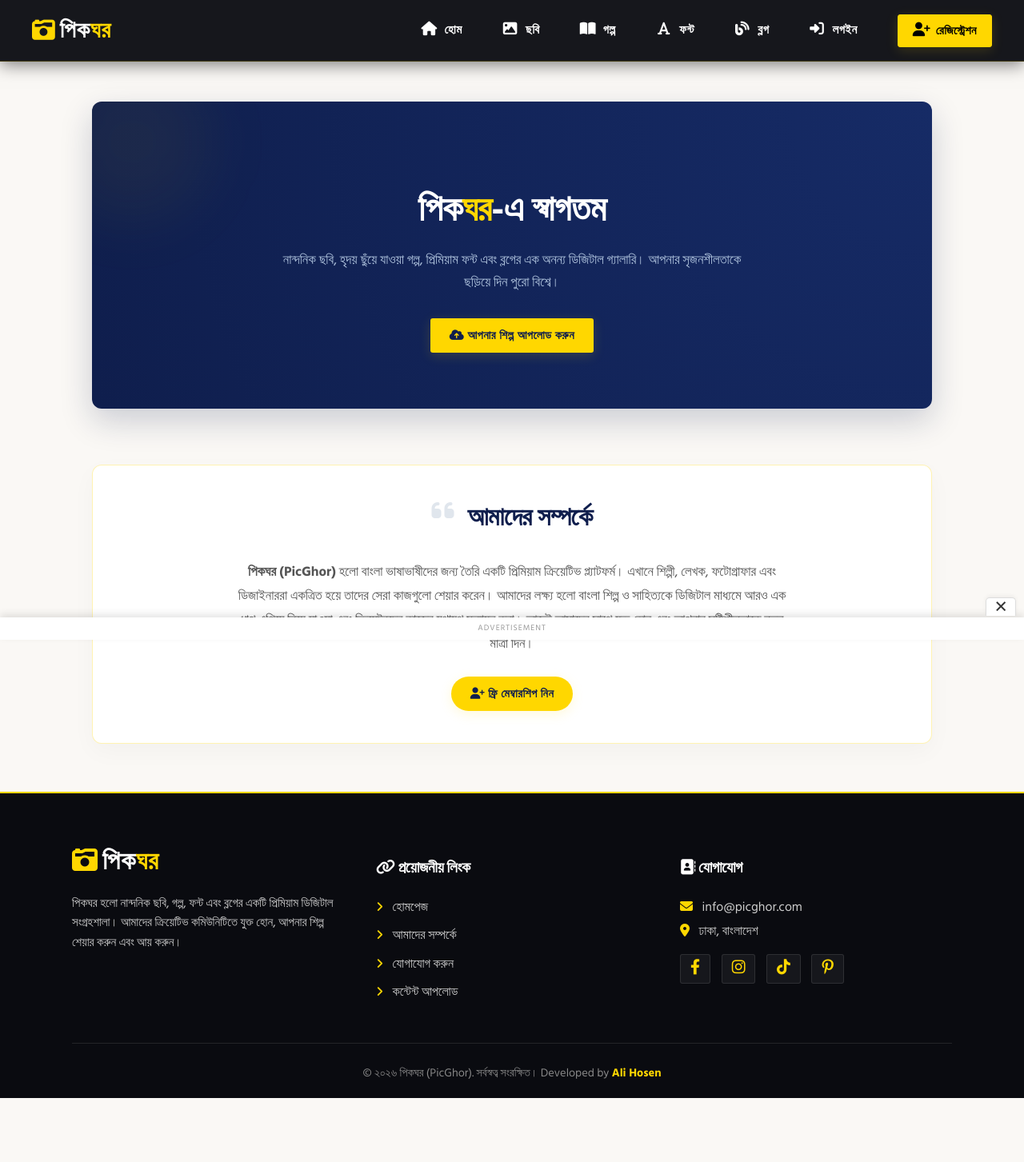
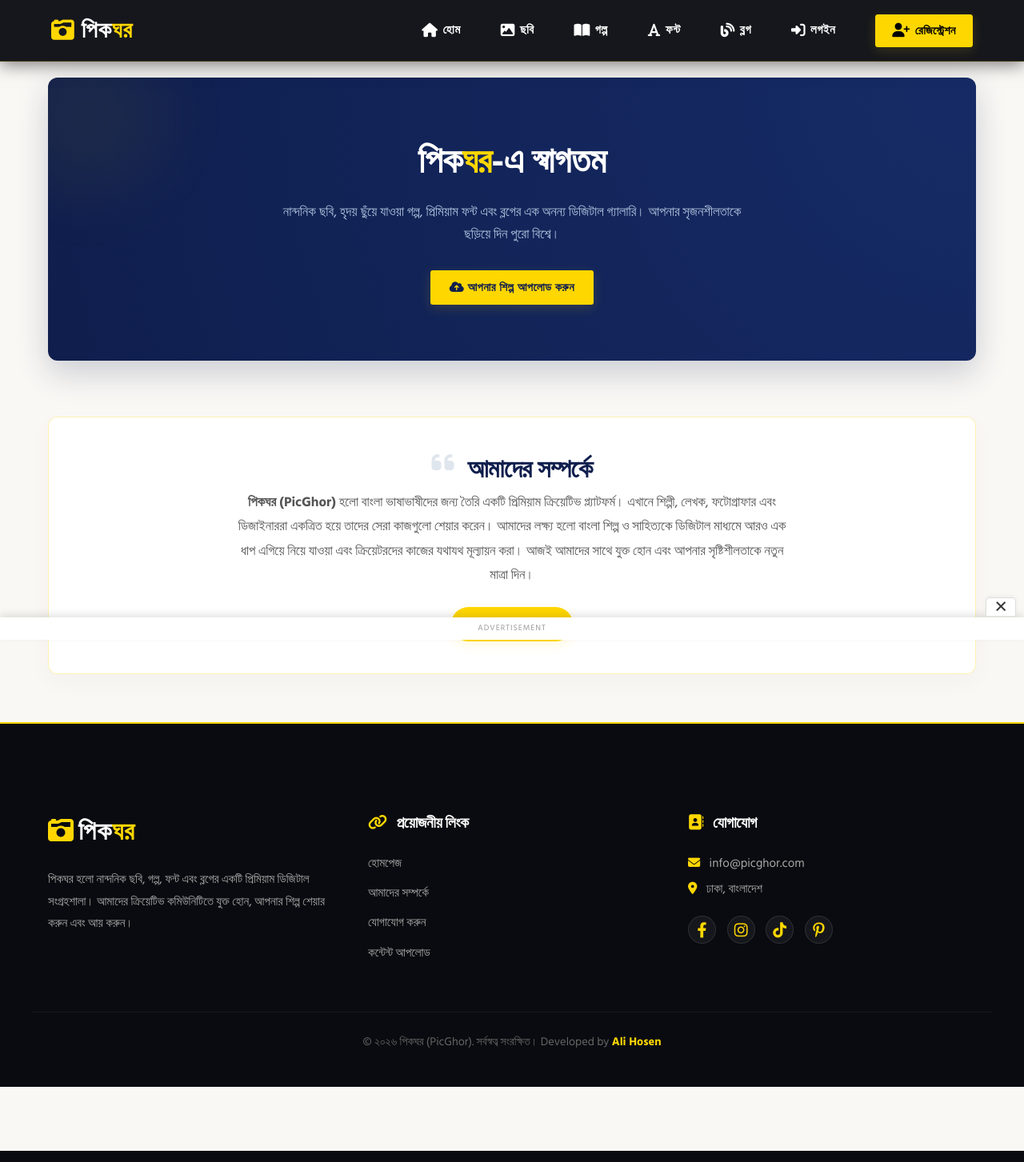
Before and after one commit to siaful2580mm-hub/testing, a Flask app: page / in a window 1280 px wide. Shown: the whole page at 80% size. Run offline with Flask 3, Linux system fonts and the light colour scheme; data that the repository does not hold is empty; some libraries are stand-ins or nearby versions.

Commit message:
Update base.html

```diff
--- a/templates/base.html
+++ b/templates/base.html
@@ -17,22 +17,31 @@
 
     <style>
         /* =========================================
-           1. Navbar Line-Break Fix & Premium UI
+           1. Global Reset & Navbar Line-Break Fix
         ========================================= */
-        body { margin: 0; padding: 0; font-family: 'Hind Siliguri', sans-serif; background-color: #Faf8f5; }
+        * { box-sizing: border-box; margin: 0; padding: 0; }
+        body { font-family: 'Hind Siliguri', sans-serif; background-color: #Faf8f5; }
 
         .navbar {
             position: sticky; top: 0; z-index: 1050;
-            background: rgba(10, 11, 16, 0.95); /* Deep Dark Background */
+            background: rgba(10, 11, 16, 0.95);
             backdrop-filter: blur(15px); -webkit-backdrop-filter: blur(15px);
             border-bottom: 1px solid rgba(255, 215, 0, 0.2);
-            padding: 15px 40px;
-            display: flex; justify-content: space-between; align-items: center; /* লোগো এবং মেনু পাশাপাশি রাখবে */
-            width: 100%; box-sizing: border-box;
-            box-shadow: 0 4px 20px rgba(0,0,0,0.5);
+            padding: 15px 5%; /* পারফেক্ট স্পেসিং */
+
+            /* ম্যাজিক ফিক্স: লোগো ও মেনু সবসময় এক লাইনে থাকবে */
+            display: flex; flex-direction: row; flex-wrap: nowrap;
+            justify-content: space-between; align-items: center;
+
+            width: 100%; box-shadow: 0 4px 20px rgba(0,0,0,0.5);
         }
 
-        .logo a { font-size: 1.8rem; color: #fff; font-weight: 700; text-decoration: none; letter-spacing: 1px; display: flex; align-items: center;}
+        .logo a {
+            display: flex; align-items: center; font-size: 1.8rem; color: #fff;
+            font-weight: 700; text-decoration: none; letter-spacing: 1px;
+            white-space: nowrap; /* লোগো ভাঙবে না */
+        }
+        .logo a i { color: #FFD700; margin-right: 8px; }
         .logo a span { color: #FFD700; }
 
         .nav-links { display: flex; align-items: center; gap: 20px; }
@@ -40,55 +49,75 @@
         .nav-links a {
             color: #e0e6ed; text-decoration: none; font-size: 0.95rem; font-weight: 600;
             white-space: nowrap; transition: 0.3s; padding: 5px 0;
+            display: flex; align-items: center;
         }
-        .nav-links a i { width: 20px; text-align: center; margin-right: 5px; } /* আইকনগুলো সমান সাইজের হবে */
+        .nav-links a i { margin-right: 6px; }
         .nav-links a:hover { color: #FFD700; }
 
-        .nav-btn-highlight { background: #FFD700; color: #000 !important; padding: 8px 18px !important; border-radius: 30px; font-weight: 700; border: 1px solid #FFD700;}
+        .nav-btn-highlight { background: #FFD700; color: #000 !important; padding: 8px 20px !important; border-radius: 30px; font-weight: 700; border: 1px solid #FFD700; transition: 0.3s;}
         .nav-btn-highlight:hover { background: transparent; color: #FFD700 !important; }
 
         /* =========================================
-           2. Mobile Hamburger Menu (Perfectly Fixed)
+           2. Hamburger Icon Fix
         ========================================= */
-        .hamburger { display: none; cursor: pointer; flex-direction: column; gap: 6px; z-index: 1100; }
-        .hamburger span { width: 30px; height: 3px; background: #FFD700; border-radius: 5px; transition: 0.4s; }
+        .hamburger {
+            display: none; cursor: pointer; flex-direction: column;
+            justify-content: space-between; width: 28px; height: 20px; z-index: 1100; flex-shrink: 0;
+        }
+        .hamburger span { width: 100%; height: 3px; background: #FFD700; border-radius: 5px; transition: 0.4s; }
 
+        /* =========================================
+           3. Premium Mobile Sidebar Menu
+        ========================================= */
         @media (max-width: 1100px) {
             .navbar { padding: 15px 20px; }
-            .hamburger { display: flex; margin-left: auto; } /* আইকন সবসময় ডানদিকে থাকবে */
+            .hamburger { display: flex; }
 
             .nav-links {
-                position: fixed; top: 0; right: -100%; width: 260px; height: 100vh;
+                position: fixed; top: 0; right: -100%; width: 280px; height: 100vh;
                 background: #0a0b10; flex-direction: column; align-items: flex-start;
                 padding-top: 80px; gap: 0;
-                box-shadow: -10px 0 30px rgba(0,0,0,0.8); transition: right 0.4s cubic-bezier(0.77, 0, 0.175, 1);
+                box-shadow: -10px 0 40px rgba(0,0,0,0.8); transition: right 0.4s cubic-bezier(0.77, 0, 0.175, 1);
                 z-index: 1040; overflow-y: auto;
             }
             .nav-links.active { right: 0; }
 
-            /* সাইডবারের ভেতরের লিংকগুলোর ডিজাইন */
+            /* মেনুর ভেতরের লেখার পারফেক্ট অ্যালাইনমেন্ট */
             .nav-links a {
-                width: 100%; padding: 15px 30px; font-size: 1.1rem;
-                border-bottom: 1px solid rgba(255,255,255,0.05); display: block; box-sizing: border-box; text-align: left;
+                width: 100%; padding: 15px 30px; font-size: 1.1rem; color: #e0e6ed;
+                border-bottom: 1px solid rgba(255,255,255,0.05); display: flex !important; align-items: center; text-align: left;
             }
 
-            /* হাইলাইট বাটন ডিজাইন ফিক্স */
-            .nav-btn-highlight { margin: 20px 30px; width: calc(100% - 60px); text-align: center; padding: 12px !important; }
+            /* আইকনগুলো একদম সমানভাবে সাজানো থাকবে */
+            .nav-links a i {
+                width: 25px; /* ফিক্সড সাইজ */
+                text-align: left; color: #FFD700; margin-right: 12px; font-size: 1.15rem;
+            }
 
-            /* ৩ দাগ থেকে X (ক্রস) এনিমেশন */
-            .hamburger.toggle-icon span:nth-child(1) { transform: translateY(9px) rotate(45deg); background: #ff4d4d; }
+            .nav-links a:hover { background: rgba(255, 215, 0, 0.05); padding-left: 35px; }
+
+            .nav-btn-highlight { margin: 20px 30px !important; width: calc(100% - 60px) !important; justify-content: center; padding: 12px !important; }
+
+            /* X Animation */
+            .hamburger.toggle-icon span:nth-child(1) { transform: translateY(8.5px) rotate(45deg); background: #ff4d4d; }
             .hamburger.toggle-icon span:nth-child(2) { opacity: 0; }
-            .hamburger.toggle-icon span:nth-child(3) { transform: translateY(-9px) rotate(-45deg); background: #ff4d4d; }
+            .hamburger.toggle-icon span:nth-child(3) { transform: translateY(-8.5px) rotate(-45deg); background: #ff4d4d; }
         }
 
         /* =========================================
-           3. Footer & Other Global Styles
+           4. Footer & Globals
         ========================================= */
-        .footer { background: #0a0b10; border-top: 2px solid #FFD700; font-family: 'Hind Siliguri', sans-serif;}
-        .footer h2, .footer h3 { color: #fff; }
+        .container { max-width: 1200px; margin: 0 auto; padding: 0 20px; }
+        .footer { background: #0a0b10; border-top: 2px solid #FFD700; font-family: 'Hind Siliguri', sans-serif; margin-top: 60px;}
+        .footer-container { max-width: 1200px; margin: 0 auto; padding: 50px 20px; display: grid; grid-template-columns: repeat(auto-fit, minmax(250px, 1fr)); gap: 40px; border-bottom: 1px solid rgba(255,255,255,0.05); }
+        .footer h2, .footer h3 { color: #fff; margin-bottom: 20px; }
+        .footer-about p, .footer-links a, .footer-contact p { color: #aaa; line-height: 1.8; text-decoration: none; font-size: 0.95rem;}
+        .footer-links a { display: block; margin-bottom: 10px; transition: 0.3s; }
         .footer-links a:hover { color: #FFD700; padding-left: 5px; }
-        .social-icons a { background: rgba(255,255,255,0.05); border: 1px solid rgba(255,255,255,0.1); color: #FFD700; }
+        .social-icons { margin-top: 20px; }
+        .social-icons a { display: inline-flex; justify-content: center; align-items: center; width: 35px; height: 35px; background: rgba(255,255,255,0.05); border: 1px solid rgba(255,255,255,0.1); color: #FFD700; border-radius: 50%; margin-right: 10px; transition: 0.3s; text-decoration: none;}
         .social-icons a:hover { background: #FFD700; color: #000; transform: translateY(-3px); }
+        .footer-bottom { text-align: center; padding: 25px 20px; color: #666; font-size: 0.9rem; }
     </style>
     {% block head %}{% endblock %}
 </head>
@@ -97,7 +126,7 @@
     <!-- Navigation Bar -->
     <nav class="navbar">
         <div class="logo">
-            <a href="/"><i class="fa-solid fa-camera-retro" style="color: #FFD700; margin-right: 5px;"></i>পিক<span>ঘর</span></a>
+            <a href="/"><i class="fa-solid fa-camera-retro"></i>পিক<span>ঘর</span></a>
         </div>
 
         <!-- Hamburger Icon for Mobile -->
@@ -116,13 +145,10 @@
 
             {% if session.get('user') %}
                 <a href="/upload" class="nav-btn-highlight"><i class="fa-solid fa-cloud-arrow-up"></i> আপলোড</a>
-
-                <a href="/p/{{ session['user']['username'] }}" style="color: #FFD700; border: 1px solid #FFD700; padding: 5px 15px; border-radius: 20px;">
-                    <i class="fa-solid fa-user-circle"></i> {{ session['user']['username'] }}
-                </a>
+                <a href="/p/{{ session['user']['username'] }}"><i class="fa-solid fa-user-circle"></i> {{ session['user']['username'] }}</a>
 
                 {% if session['user']['email'] == 'admin@gmail.com' %}
-                    <a href="/admin" style="color: #4caf50;"><i class="fa-solid fa-shield-halved"></i> অ্যাডমিন</a>
+                    <a href="/admin"><i class="fa-solid fa-shield-halved"></i> অ্যাডমিন</a>
                 {% endif %}
 
                 <a href="/logout" style="color: #ff4d4d;"><i class="fa-solid fa-right-from-bracket"></i> লগআউট</a>
@@ -137,7 +163,7 @@
     <div class="container">
         {% with messages = get_flashed_messages(with_categories=true) %}
           {% if messages %}
-            <div class="flash-messages">
+            <div class="flash-messages" style="margin-top: 20px;">
               {% for category, message in messages %}
                 <p class="{{ category }}">{{ message }}</p>
               {% endfor %}
@@ -156,20 +182,20 @@
                 <p>পিকঘর হলো নান্দনিক ছবি, গল্প, ফন্ট এবং ব্লগের একটি প্রিমিয়াম ডিজিটাল সংগ্রহশালা। আমাদের ক্রিয়েটিভ কমিউনিটিতে যুক্ত হোন, আপনার শিল্প শেয়ার করুন এবং আয় করুন।</p>
             </div>
             <div class="footer-links">
-                <h3><i class="fa-solid fa-link"></i> প্রয়োজনীয় লিংক</h3>
-                <a href="/"><i class="fa-solid fa-angle-right"></i> হোমপেজ</a>
-                <a href="/about"><i class="fa-solid fa-angle-right"></i> আমাদের সম্পর্কে</a>
-                <a href="/contact"><i class="fa-solid fa-angle-right"></i> যোগাযোগ করুন</a>
-                <a href="/upload"><i class="fa-solid fa-angle-right"></i> কন্টেন্ট আপলোড</a>
+                <h3><i class="fa-solid fa-link" style="color: #FFD700; margin-right: 8px;"></i> প্রয়োজনীয় লিংক</h3>
+                <a href="/">হোমপেজ</a>
+                <a href="/about">আমাদের সম্পর্কে</a>
+                <a href="/contact">যোগাযোগ করুন</a>
+                <a href="/upload">কন্টেন্ট আপলোড</a>
             </div>
             <div class="footer-contact">
-                <h3><i class="fa-solid fa-address-book"></i> যোগাযোগ</h3>
+                <h3><i class="fa-solid fa-address-book" style="color: #FFD700; margin-right: 8px;"></i> যোগাযোগ</h3>
                 <p><i class="fa-solid fa-envelope" style="color: #FFD700; margin-right: 8px;"></i> info@picghor.com</p>
                 <p><i class="fa-solid fa-location-dot" style="color: #FFD700; margin-right: 8px;"></i> ঢাকা, বাংলাদেশ</p>
                 <div class="social-icons">
                     <a href="https://www.facebook.com/profile.php?id=61588378066038" title="Facebook"><i class="fa-brands fa-facebook-f"></i></a>
                     <a href="#" title="Instagram"><i class="fa-brands fa-instagram"></i></a>
-                    <a href="https://www.tiktok.com/@alihosen.typography?_r=1&_t=ZS-94F5TWVJBqr" title="TikTok"><i class="fa-brands fa-tiktok"></i></a>
+                    <a href="https://www.tiktok.com/@alihosen.typography" title="TikTok"><i class="fa-brands fa-tiktok"></i></a>
                     <a href="https://pin.it/5QiXRSpBl" title="Pinterest"><i class="fa-brands fa-pinterest-p"></i></a>
                 </div>
             </div>
@@ -212,9 +238,10 @@
         }
     </script>
     {% endif %}
-    <!-- ========================================== -->
 
-    <!-- Navbar Toggle Fixed Script (Added directly here for perfect execution) -->
+    <!-- ==========================================
+         Navbar Toggle Script
+    =========================================== -->
     <script>
         document.addEventListener("DOMContentLoaded", function() {
             const hamburger = document.getElementById('hamburgerBtn');
```
